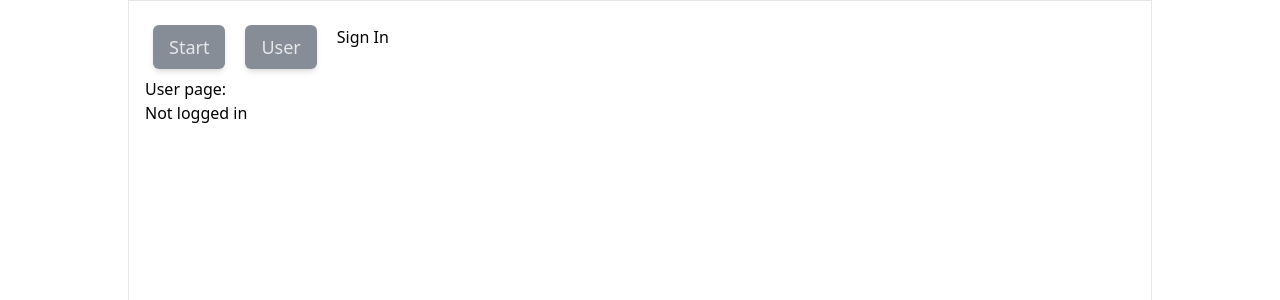
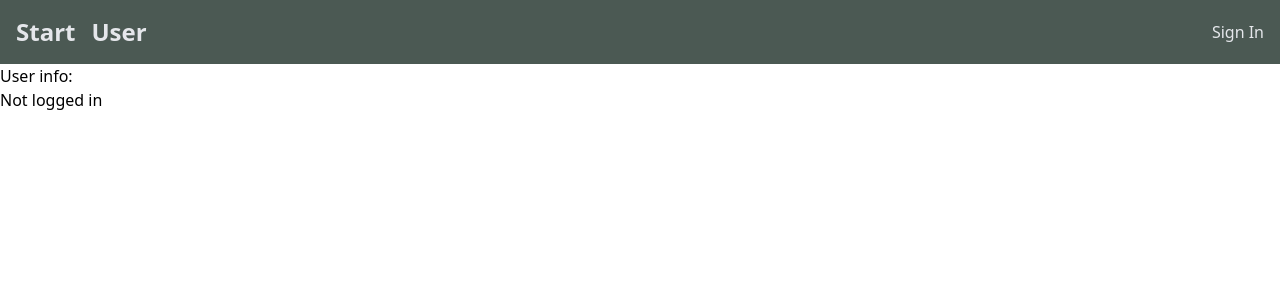
Before and after one commit to dreamc4t/dnd-app, a Next.js app: page /user in a window 1280 px wide. Shown: the top 300 px of the page. Built offline with nearby package versions, Linux system fonts and the light colour scheme; no server answers.

Commit message:
temp color scheme
sessionprovider

layout fixes

```diff
--- a/src/app/Providers.tsx
+++ b/src/app/Providers.tsx
@@ -2,12 +2,17 @@
 
 import { Children } from '@/interfaces'
 import { QueryClientProvider, QueryClient } from '@tanstack/react-query'
+import { SessionProvider } from 'next-auth/react'
 import { useState } from 'react'
 
-const ReactQueryProvider = ({ children }: Children) => {
+const Providers = ({ children }: Children) => {
   const [queryClient] = useState(() => new QueryClient())
 
-  return <QueryClientProvider client={queryClient}>{children}</QueryClientProvider>
+  return (
+    <SessionProvider>
+      <QueryClientProvider client={queryClient}>{children}</QueryClientProvider>
+    </SessionProvider>
+  )
 }
 
-export default ReactQueryProvider
+export default Providers
--- a/src/app/layout.tsx
+++ b/src/app/layout.tsx
@@ -2,7 +2,7 @@ import type { Metadata } from 'next'
 import './globals.css'
 import { ReactNode } from 'react'
 import NavBar from '@/components/NavBar/NavBar'
-import ReactQueryProvider from './Providers'
+import Providers from './Providers'
 
 export const metadata: Metadata = {
   title: 'Dungeons and Dragons application',
@@ -16,11 +16,11 @@ export default function RootLayout({
 }>) {
   return (
     <html lang='en'>
-      <body className='max-w-5xl mx-auto p-4 border border-gray-200 h-screen'>
-        <ReactQueryProvider>
+      <body>
+        <Providers>
           <NavBar />
-          <main>{children}</main>
-        </ReactQueryProvider>
+          <div>{children}</div>
+        </Providers>
       </body>
     </html>
   )
--- /dev/null
+++ b/src/app/npc/page.tsx
@@ -0,0 +1,10 @@
+import { NpcGenerator } from '@/components/NpcGenerator'
+
+export default function NpcPage() {
+  return (
+    <main>
+      Npc page!
+      <NpcGenerator />
+    </main>
+  )
+}
--- a/src/app/start/page.tsx
+++ b/src/app/start/page.tsx
@@ -1,3 +1,3 @@
 export default function StartPage() {
-  return <div>Starting page here HELLO</div>
+  return <main>Starting page here HELLO</main>
 }
--- a/src/app/user/page.tsx
+++ b/src/app/user/page.tsx
@@ -1,11 +1,10 @@
 import { UserInfo } from '@/components'
 
 export default async function UserPage() {
-
   return (
-    <div>
-      User page:
+    <main>
+      User info:
       <UserInfo />
-    </div>
+    </main>
   )
 }
--- a/src/components/NavBar/NavBar.tsx
+++ b/src/components/NavBar/NavBar.tsx
@@ -4,18 +4,16 @@ import Link from 'next/link'
 
 const NavBar = () => {
   return (
-    <nav className='flex p-2 gap-5'>
-      {navigationItems.map((item, i) => {
-        return (
-          <Link
-            href={item.url}
-            key={item.title + i}
-            className='text-gray-200 hover:text-yellow-400 text-sm md:text-lg font-medium py-1 md:py-2 px-3 md:px-4 bg-gray-700 bg-opacity-60 hover:bg-opacity-70 rounded-md transition duration-300 ease-in-out shadow-md hover:shadow-lg'
-          >
-            {item.title}
-          </Link>
-        )
-      })}
+    <nav className='bg-primary text-textPrimary p-4 flex items-center justify-between'>
+      <ul className={`flex items-center gap-4`}>
+        {navigationItems.map((item, i) => {
+          return (
+            <li className='text-2xl font-bold hover:text-accent' key={item.title + i}>
+              <Link href={item.url}>{item.title}</Link>
+            </li>
+          )
+        })}
+      </ul>
       <AuthButton />
     </nav>
   )
--- a/tailwind.config.ts
+++ b/tailwind.config.ts
@@ -8,6 +8,14 @@ const config: Config = {
   ],
   theme: {
     extend: {
+      colors: {
+        primary: '#4B5953',
+        secondary: '#2D3748',
+        accent: '#9CA3AF',
+        background: '#1F2937',
+        textPrimary: '#E5E7EB',
+        textSecondary: '#A1A1AA',
+      },
       backgroundImage: {
         'gradient-radial': 'radial-gradient(var(--tw-gradient-stops))',
         'gradient-conic':
```
